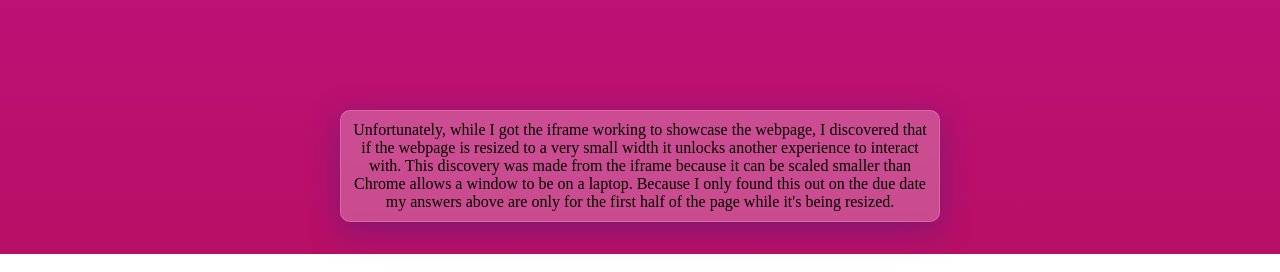
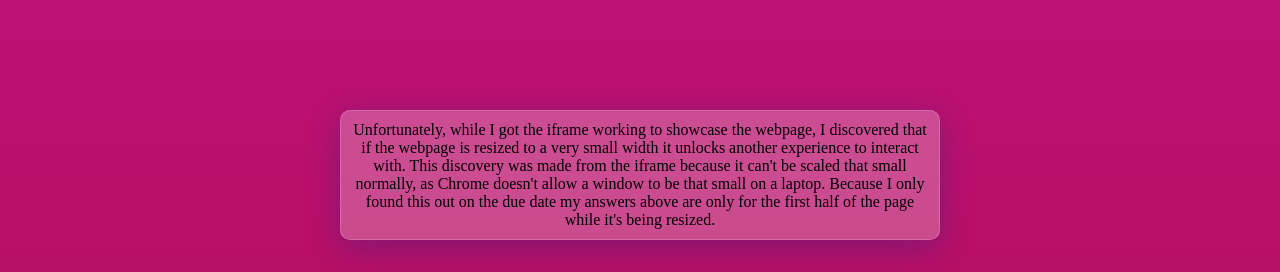
Before and after one commit to s4096900/s4096900.github.io, a plain HTML site: page assignment1/index.html in a window 1280 px wide. Shown: the part 3498-3770 px from the top of the page. Drawn offline with Linux system fonts and the light colour scheme.

Commit message:
at1 tweak
spelling changes

```diff
--- a/assignment1/index.html
+++ b/assignment1/index.html
@@ -162,10 +162,10 @@
         Unfortunately, while I got the iframe working to showcase the webpage, I
         discovered that if the webpage is resized to a very small width it
         unlocks another experience to interact with. This discovery was made
-        from the iframe because it can be scaled smaller than Chrome allows a
-        window to be on a laptop. Because I only found this out on the due date
-        my answers above are only for the first half of the page while it's
-        being resized.
+        from the iframe because it can't be scaled that small normally, as
+        Chrome doesn't allow a window to be that small on a laptop. Because I
+        only found this out on the due date my answers above are only for the
+        first half of the page while it's being resized.
       </p>
     </div>
   </body>
```
